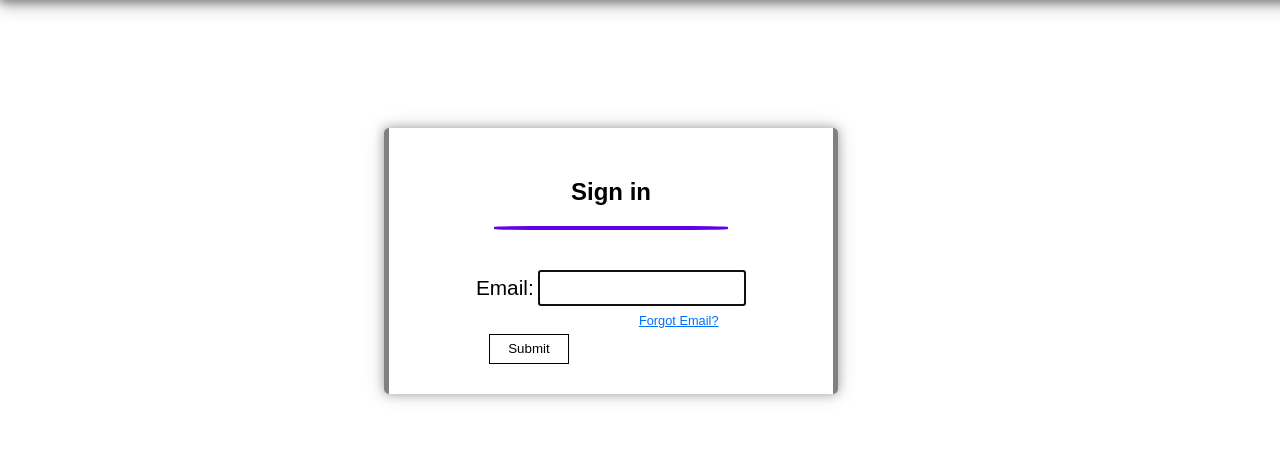
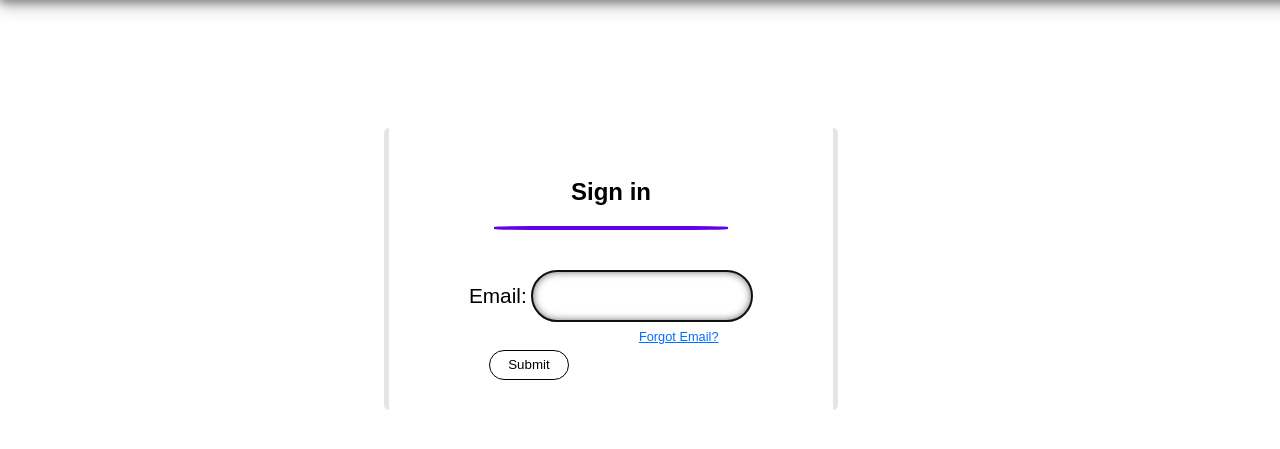
Before and after one commit to Uditsia/IOT-Based-Smart-Authentication-System, a PHP site: page / in a window 1280 px wide; the page is wider, and only the part inside the window is pictured. Shown: the part 48-497 px from the top of that part. Run offline with PHP 8.4, Linux system fonts and the light colour scheme.

Commit message:
signin box css enhachments

```diff
--- a/styles/indexStyle.css
+++ b/styles/indexStyle.css
@@ -23,9 +23,7 @@ section{
 .authMain{
     margin: 10% auto auto auto;
     overflow: auto;
-    display: flex;
-    flex-direction: column;
-    flex-wrap: wrap;
+
 }
 #s1,#s2{
     margin-top: 10px;
@@ -47,27 +45,28 @@ section{
 
 .authSub1{
     left: 30%;
-    transition: left 3s, opacity 1s,border 0.6s;
     opacity: 1;
 }
 .signInBox{
     position: absolute;
     text-align: center;
     padding: 30px;
-    box-shadow: 0 0 10px darkgray, 0 0 20px lightgray;
     width: 30vw;
-    border-right: 5px solid grey ;
-    border-left: 5px solid grey ;
+    border-right: 5px solid rgba(0,0,0,0.1) ;
+    border-left: 5px solid rgba(0,0,0,0.1)  ;
     border-radius: 5px;
+    transform: scale(1);
+    transition: scale 0.6s, box-shadow 0.6s, opacity 1s, border 0.6s, left 4s,all 0.6s;
 }
 .signInBox:hover{
+    transform: scale(1.05);
+    box-shadow: 0 0 10px darkgray, 0 0 20px lightgray;
     border-right: 5px solid #6200ea ;
     border-left: 5px solid #6200ea ;
 }
 .authSub2{
     left: 950px;
     padding: 30px;
-    transition: left 4s, opacity 1s,border 0.6s;
     opacity: 0;
 }
 .back{
@@ -84,6 +83,18 @@ input{
     height: 30px;
     width: 200px;
     font-size: 1.3em;
+    border: 1px solid black;
+    transition: all 0.4s;
+    border-radius: 9999px;
+    padding: 10px;
+}
+input:focus{
+    border: 1px solid white;
+    box-shadow: 0 0 8px rgba(0, 0, 0, 0.7) inset;
+}
+input:hover{
+    border: 1px solid white;
+    box-shadow: 0 0 8px rgba(0, 0, 0, 0.7) inset;
 }
 .signInBox a{
     font-size: 0.8em;
@@ -96,5 +107,7 @@ button{
     border: 1px solid black;
     width: 80px;
     height: 30px;
+    border-radius: 9999px;
+    cursor: pointer;
 }
 }
```
